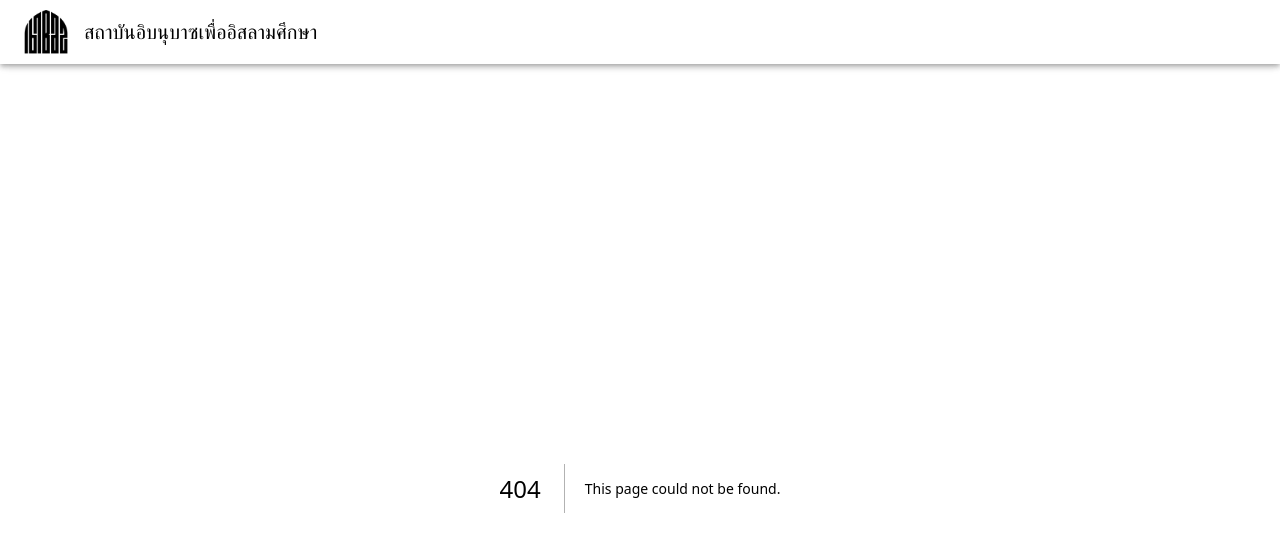
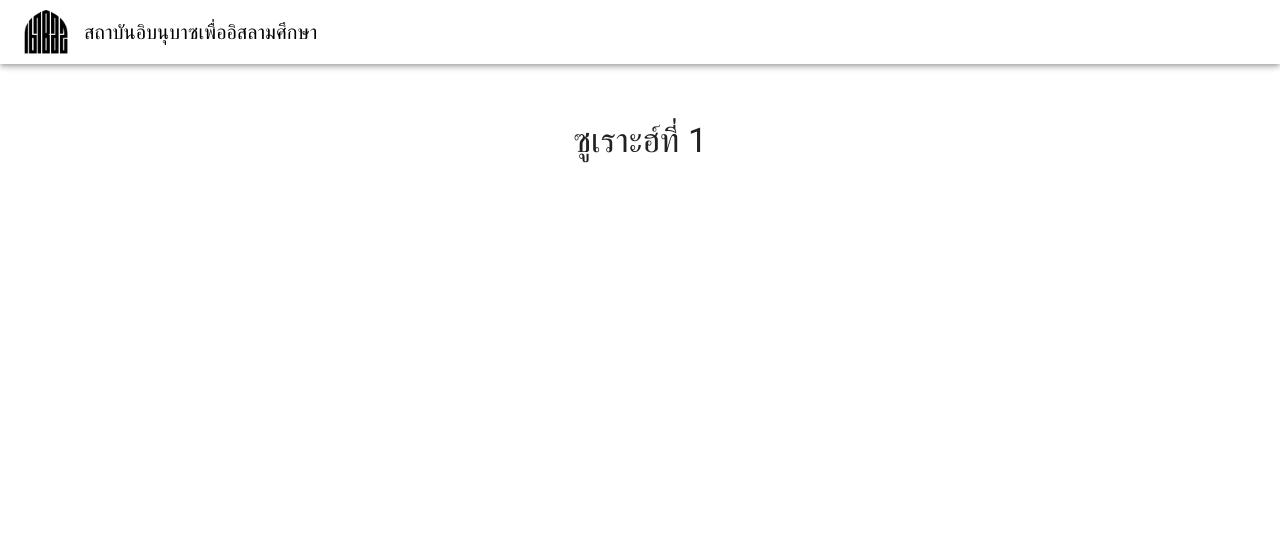
Before and after one commit to rathawut/ibnbaz-net, a Next.js app: page /quran/1 in a window 1280 px wide. Before the commit this address had no page. Shown: the top 552 px of the page. Built offline with nearby package versions, Linux system fonts and the light colour scheme.

Commit message:
fix: fix Quran surah page

```diff
--- a/src/app/quran/[number].tsx
+++ b/src/app/quran/[number]/page.tsx
@@ -1,12 +1,16 @@
-// pages/quran/[number].tsx
-
-import { useRouter } from 'next/router'
+'use client'
+import { useRouter } from 'next/navigation'
 import { useEffect, useState } from 'react'
 import { Container, Typography, Box } from '@mui/material'
 
-const IbnBazSurahPage: React.FC = () => {
-  const router = useRouter()
-  const { number } = router.query // grabbing the number parameter from the URL
+type IbnBazSurahPageType = {
+  params: {
+    number: Number
+  }
+}
+
+const IbnBazSurahPage: React.FC<IbnBazSurahPageType> = ({ params }) => {
+  const { number } = params // grabbing the number parameter from the URL
   const [surah, setSurah] = useState<null | any>(null)
 
   useEffect(() => {
@@ -29,8 +33,11 @@ const IbnBazSurahPage: React.FC = () => {
   return (
     <Container>
       <Box my={4}>
-        <Typography variant="h4" gutterBottom>
-          {surah.thName} - {surah.number}
+        <Typography variant="h4" gutterBottom sx={{
+          display: 'flex',
+          justifyContent: 'center',
+        }}>
+          ซูเราะฮ์ที่ {`${number}`}
         </Typography>
         {/* Additional Surah details, Ayahs, etc. could be displayed here */}
       </Box>
```
